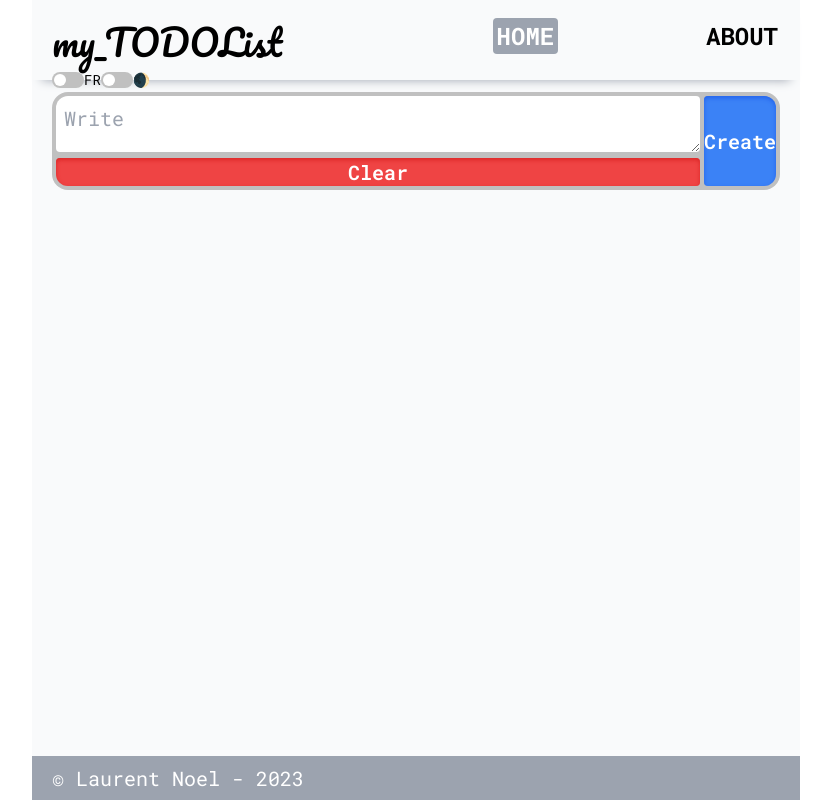
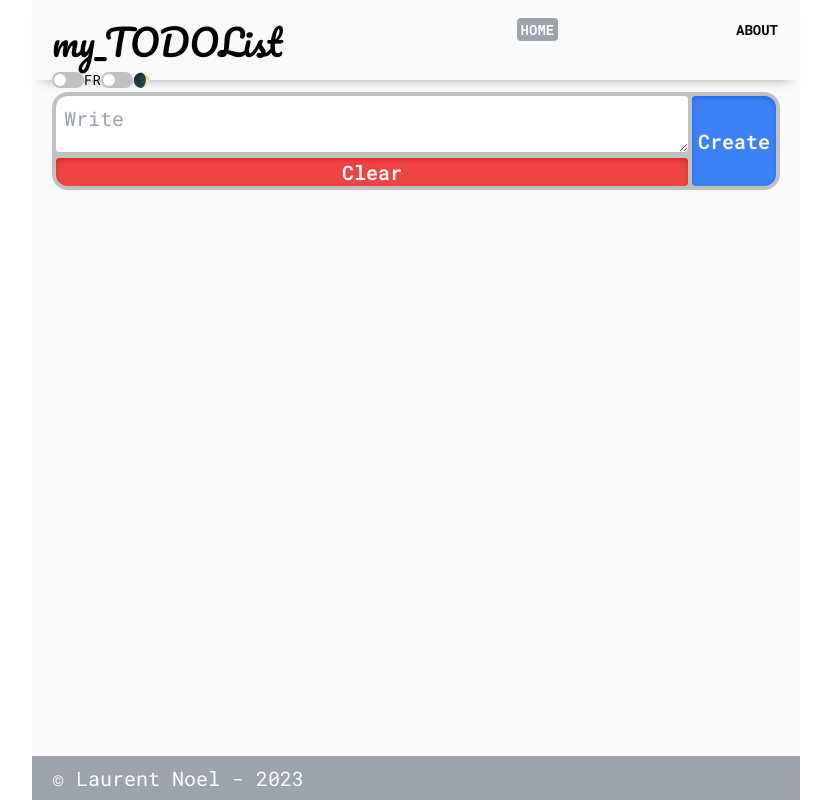
Before and after one commit to lnoel4289/todolist, a React (Vite) app: page / in a window 1280 px wide. Shown: the whole page, without its empty margins (224-1055 px from the left). Built offline with nearby package versions, Linux system fonts and the light colour scheme.

Commit message:
css media @320

```diff
--- a/src/components/Header/index.jsx
+++ b/src/components/Header/index.jsx
@@ -32,7 +32,7 @@ const Header = () => {
           </h1>
           <nav className="w-3/5 grow grid p-0.5 font-bold sm:text-2xl sm:relative top-3">
             <ul className="grid grid-cols-2 justify-between uppercase text-xs sm:text-2xl">
-              <li className="justify-self-end">
+              <li className="justify-self-end text-sm">
                 <NavLink
                   to="/"
                   className={({ isActive }) =>
@@ -42,7 +42,7 @@ const Header = () => {
                   {text.header.home}
                 </NavLink>
               </li>
-              <li className="justify-self-end">
+              <li className="justify-self-end text-sm">
                 <NavLink
                   to="/about"
                   className={({ isActive }) =>
--- a/src/components/TextInput/index.jsx
+++ b/src/components/TextInput/index.jsx
@@ -54,7 +54,7 @@ const TextInput = ({ text }) => {
             type="button"
             value={text.homePage.textInput.createButton}
             onClick={handleSubmit}
-            className="w-20 rounded rounded-r-xl bg-blue-500 shadow-blue-600 shadow-inner ml-1 text-white font-semibold"
+            className="w-20 xs:w-24 rounded rounded-r-xl bg-blue-500 shadow-blue-600 shadow-inner ml-1 text-white font-semibold"
           />
         </div>
       </form>
```
